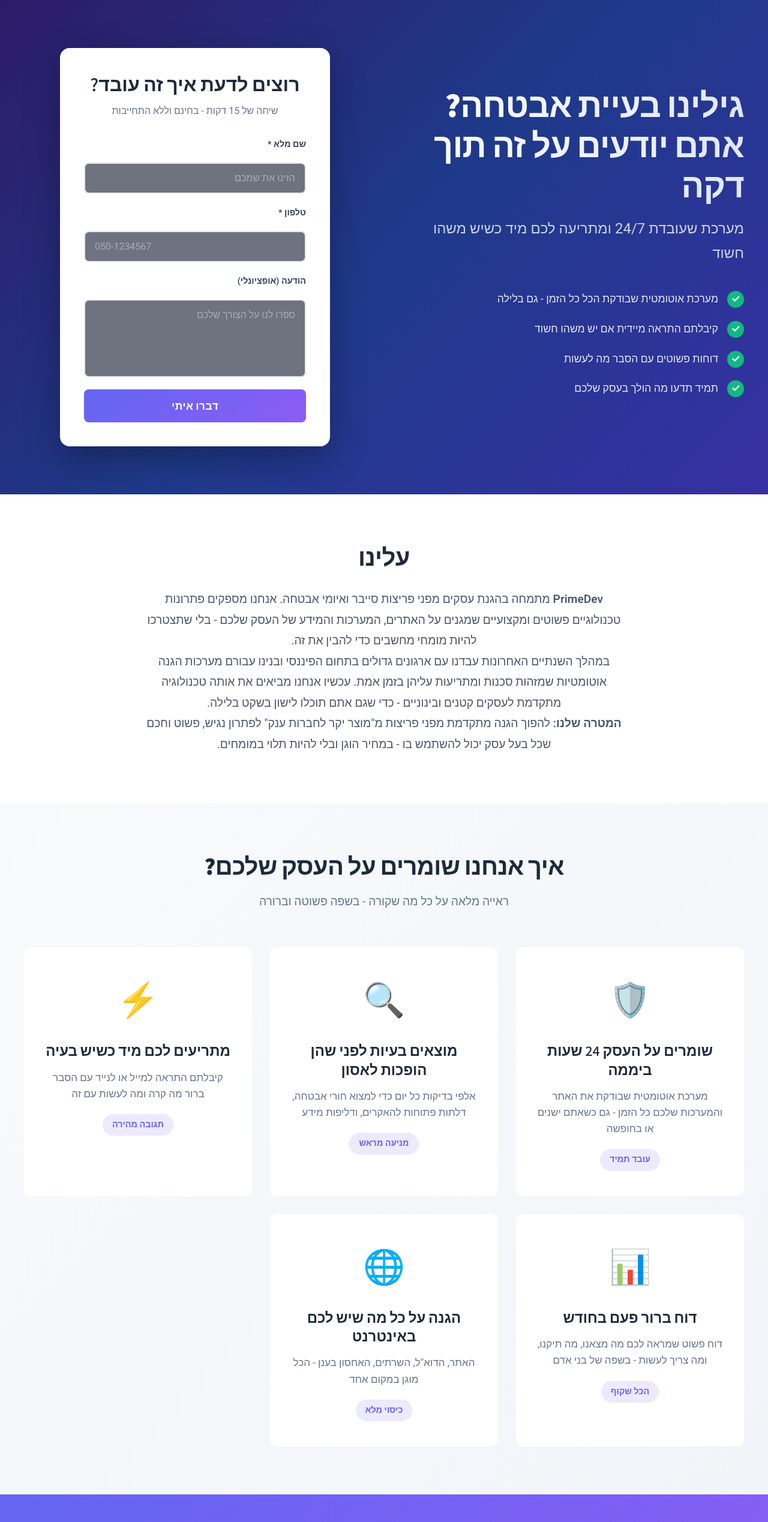
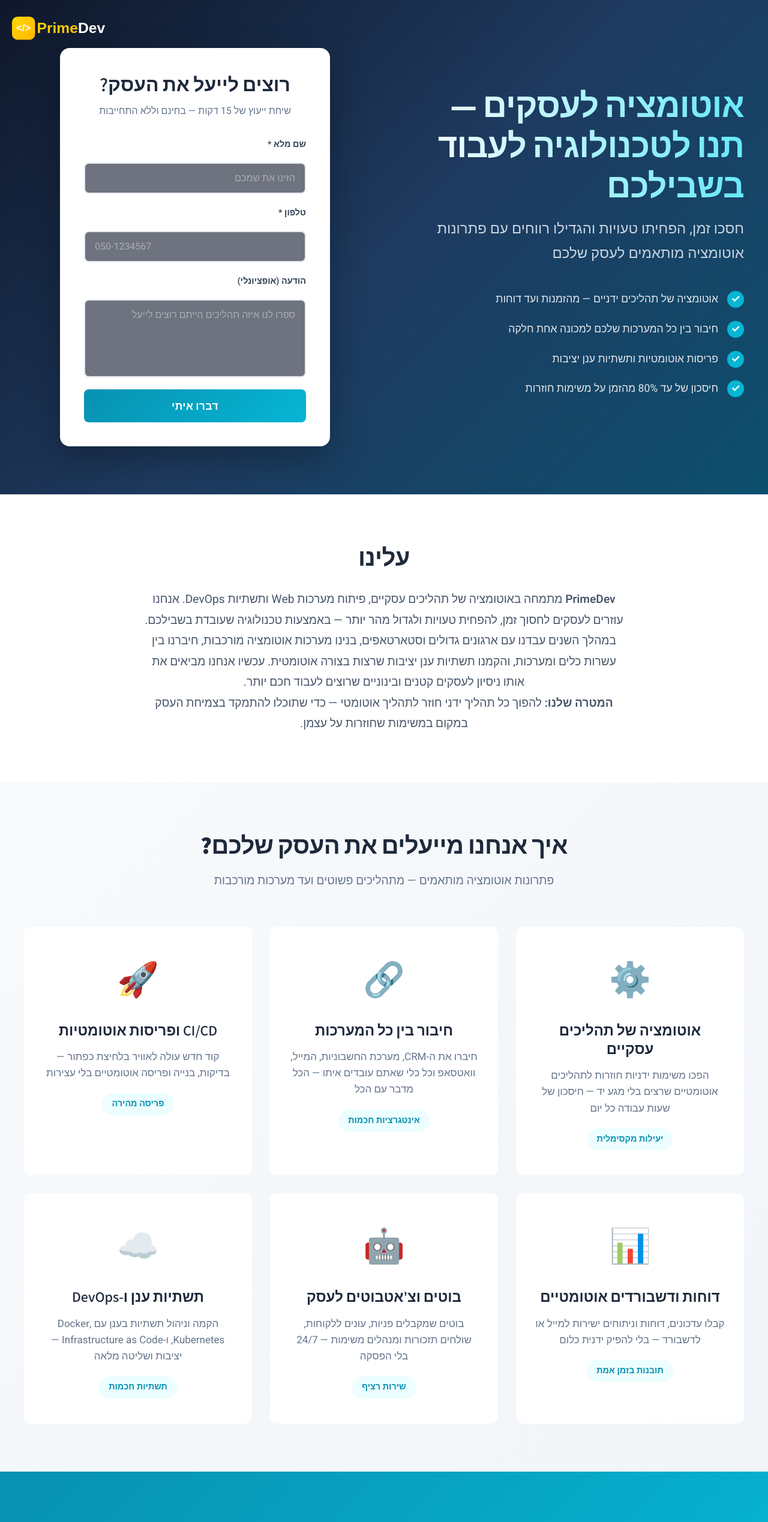
Before and after one commit to PrimeDev-IL/Portfolio, a React (Vite) app: page /landing in a window 1280 px wide. Shown: the top 2537 px of the page at 60% size. Built offline with nearby package versions, Linux system fonts and the light colour scheme.

Commit message:
Update Landing Page for Business Automation Services with content and style changes

```diff
--- a/src/assets/styles/cmps/LandingPage.css
+++ b/src/assets/styles/cmps/LandingPage.css
@@ -1,15 +1,44 @@
 /* Landing Page Styles */
 
 .landing-page {
-    background: linear-gradient(135deg, #667eea 0%, #764ba2 100%);
+    background: linear-gradient(135deg, #0f172a 0%, #1e293b 100%);
     min-height: 100vh;
     direction: rtl;
     scroll-behavior: smooth;
+    position: relative;
+}
+
+/* Landing Header */
+.landing-header {
+    position: absolute;
+    top: 0;
+    left: 20px;
+    z-index: 10;
+    padding: 20px 0;
+    direction: ltr;
+}
+
+.landing-logo {
+    display: block;
+    text-decoration: none;
+    transition: opacity 0.3s ease;
+    width: 200px;
+    height: 54px;
+}
+
+.landing-logo:hover {
+    opacity: 0.85;
+}
+
+.landing-logo svg {
+    display: block;
+    width: 100%;
+    height: 100%;
 }
 
 /* Hero Section */
 .landing-hero {
-    background: linear-gradient(135deg, #2d1b69 0%, #1e3a8a 50%, #3730a3 100%);
+    background: linear-gradient(135deg, #0f172a 0%, #1e3a5f 50%, #0d4f6e 100%);
     padding: 80px 20px;
     min-height: 90vh;
     display: flex;
@@ -38,7 +67,7 @@
     font-weight: 800;
     line-height: 1.2;
     margin-bottom: 20px;
-    background: linear-gradient(to right, #ffffff, #e0e7ff);
+    background: linear-gradient(to right, #ffffff, #67e8f9);
     -webkit-background-clip: text;
     -webkit-text-fill-color: transparent;
     background-clip: text;
@@ -67,7 +96,7 @@
 }
 
 .check-icon {
-    background: #10b981;
+    background: #06b6d4;
     color: white;
     width: 28px;
     height: 28px;
@@ -133,8 +162,8 @@
 .form-group input:focus,
 .form-group textarea:focus {
     outline: none;
-    border-color: #6366f1;
-    box-shadow: 0 0 0 3px rgba(99, 102, 241, 0.1);
+    border-color: #06b6d4;
+    box-shadow: 0 0 0 3px rgba(6, 182, 212, 0.1);
 }
 
 .cta-button {
@@ -152,13 +181,13 @@
 }
 
 .cta-button.primary {
-    background: linear-gradient(135deg, #6366f1, #8b5cf6);
+    background: linear-gradient(135deg, #0891b2, #06b6d4);
     color: white;
 }
 
 .cta-button.primary:hover {
     transform: translateY(-2px);
-    box-shadow: 0 10px 30px rgba(99, 102, 241, 0.4);
+    box-shadow: 0 10px 30px rgba(6, 182, 212, 0.4);
 }
 
 .cta-button.primary:disabled {
@@ -169,7 +198,7 @@
 
 .cta-button.secondary {
     background: white;
-    color: #6366f1;
+    color: #0891b2;
     display: inline-block;
     width: auto;
     padding: 18px 48px;
@@ -238,8 +267,8 @@
 
 .service-card:hover {
     transform: translateY(-5px);
-    border-color: #6366f1;
-    box-shadow: 0 10px 40px rgba(99, 102, 241, 0.2);
+    border-color: #06b6d4;
+    box-shadow: 0 10px 40px rgba(6, 182, 212, 0.2);
 }
 
 .service-icon {
@@ -261,8 +290,8 @@
 
 .service-target {
     display: inline-block;
-    background: #ede9fe;
-    color: #6366f1;
+    background: #ecfeff;
+    color: #0891b2;
     padding: 6px 16px;
     border-radius: 20px;
     font-size: 0.9rem;
@@ -271,7 +300,7 @@
 
 /* CTA Middle Section */
 .cta-middle {
-    background: linear-gradient(135deg, #6366f1, #8b5cf6);
+    background: linear-gradient(135deg, #0891b2, #06b6d4);
     padding: 80px 20px;
     text-align: center;
 }
@@ -309,7 +338,7 @@
     background: #f8fafc;
     padding: 40px;
     border-radius: 12px;
-    border-right: 4px solid #6366f1;
+    border-right: 4px solid #06b6d4;
 }
 
 .stars {
@@ -375,7 +404,7 @@
     background: #f8fafc;
     padding: 40px;
     border-radius: 12px;
-    border-right: 4px solid #6366f1;
+    border-right: 4px solid #06b6d4;
     text-align: center;
 }
 
@@ -448,7 +477,7 @@
 
 /* Final CTA Section */
 .final-cta {
-    background: linear-gradient(135deg, #2d1b69 0%, #1e3a8a 50%, #3730a3 100%);
+    background: linear-gradient(135deg, #0f172a 0%, #1e3a5f 50%, #0d4f6e 100%);
     padding: 80px 20px;
     text-align: center;
 }
--- a/src/cmps/LandingPage.jsx
+++ b/src/cmps/LandingPage.jsx
@@ -1,5 +1,5 @@
 import { useState } from "react";
-import { heroSectionIcons } from "./ApplicationCmps/svgIcons";
+import { heroSectionIcons, appHeaderIcons } from "./ApplicationCmps/svgIcons";
 
 export function LandingPage() {
     const [formData, setFormData] = useState({
@@ -42,7 +42,7 @@ export function LandingPage() {
                     name: formData.name,
                     phone: formData.phone,
                     message: formData.message,
-                    source: 'landing_page',
+                    source: 'automation_landing',
                     timestamp: new Date().toISOString()
                 })
             });
@@ -73,68 +73,81 @@ export function LandingPage() {
 
     const services = [
         {
-            icon: "🛡️",
-            title: "שומרים על העסק 24 שעות ביממה",
-            description: "מערכת אוטומטית שבודקת את האתר והמערכות שלכם כל הזמן - גם כשאתם ישנים או בחופשה",
-            target: "עובד תמיד"
+            icon: "⚙️",
+            title: "אוטומציה של תהליכים עסקיים",
+            description: "הפכו משימות ידניות חוזרות לתהליכים אוטומטיים שרצים בלי מגע יד — חיסכון של שעות עבודה כל יום",
+            target: "יעילות מקסימלית"
         },
         {
-            icon: "🔍",
-            title: "מוצאים בעיות לפני שהן הופכות לאסון",
-            description: "אלפי בדיקות כל יום כדי למצוא חורי אבטחה, דלתות פתוחות להאקרים, ודליפות מידע",
-            target: "מניעה מראש"
+            icon: "🔗",
+            title: "חיבור בין כל המערכות",
+            description: "חיברו את ה-CRM, מערכת החשבוניות, המייל, וואטסאפ וכל כלי שאתם עובדים איתו — הכל מדבר עם הכל",
+            target: "אינטגרציות חכמות"
         },
         {
-            icon: "⚡",
-            title: "מתריעים לכם מיד כשיש בעיה",
-            description: "קיבלתם התראה למייל או לנייד עם הסבר ברור מה קרה ומה לעשות עם זה",
-            target: "תגובה מהירה"
+            icon: "🚀",
+            title: "CI/CD ופריסות אוטומטיות",
+            description: "קוד חדש עולה לאוויר בלחיצת כפתור — בדיקות, בנייה ופריסה אוטומטיים בלי עצירות",
+            target: "פריסה מהירה"
         },
         {
             icon: "📊",
-            title: "דוח ברור פעם בחודש",
-            description: "דוח פשוט שמראה לכם מה מצאנו, מה תיקנו, ומה צריך לעשות - בשפה של בני אדם",
-            target: "הכל שקוף"
+            title: "דוחות ודשבורדים אוטומטיים",
+            description: "קבלו עדכונים, דוחות וניתוחים ישירות למייל או לדשבורד — בלי להפיק ידנית כלום",
+            target: "תובנות בזמן אמת"
         },
         {
-            icon: "🌐",
-            title: "הגנה על כל מה שיש לכם באינטרנט",
-            description: "האתר, הדוא\"ל, השרתים, האחסון בענן - הכל מוגן במקום אחד",
-            target: "כיסוי מלא"
+            icon: "🤖",
+            title: "בוטים וצ'אטבוטים לעסק",
+            description: "בוטים שמקבלים פניות, עונים ללקוחות, שולחים תזכורות ומנהלים משימות — 24/7 בלי הפסקה",
+            target: "שירות רציף"
+        },
+        {
+            icon: "☁️",
+            title: "תשתיות ענן ו-DevOps",
+            description: "הקמה וניהול תשתיות בענן עם Docker, Kubernetes, ו-Infrastructure as Code — יציבות ושליטה מלאה",
+            target: "תשתיות חכמות"
         }
     ];
 
     return (
         <div className="landing-page">
+            {/* Landing Header with Logo */}
+            <header className="landing-header">
+                <a href="/" className="landing-logo" aria-label="PrimeDev - דף הבית">
+                    {appHeaderIcons.appLogo}
+                </a>
+            </header>
+
             {/* Hero Section with Form */}
             <section id="hero" className="landing-hero">
                 <div className="landing-container">
                     <div className="hero-grid">
                         <div className="hero-content">
                             <h1 className="main-headline">
-                                גילינו בעיית אבטחה? אתם יודעים על זה תוך דקה
+                                אוטומציה לעסקים — תנו לטכנולוגיה לעבוד בשבילכם
                             </h1>
                             <p className="sub-headline">
-                                מערכת שעובדת 24/7 ומתריעה לכם מיד כשיש משהו חשוד
+                                חסכו זמן, הפחיתו טעויות והגדילו רווחים עם פתרונות אוטומציה מותאמים לעסק שלכם
                             </p>
 
                             {/* Key Benefits */}
                             <ul className="benefits-list">
                                 <li>
                                     <span className="check-icon">✓</span>
-                                    מערכת אוטומטית שבודקת הכל כל הזמן - גם בלילה
+                                    אוטומציה של תהליכים ידניים — מהזמנות ועד דוחות
                                 </li>
                                 <li>
                                     <span className="check-icon">✓</span>
-                                    קיבלתם התראה מיידית אם יש משהו חשוד
+                                    חיבור בין כל המערכות שלכם למכונה אחת חלקה
                                 </li>
                                 <li>
                                     <span className="check-icon">✓</span>
-                                    דוחות פשוטים עם הסבר מה לעשות
+                                    פריסות אוטומטיות ותשתיות ענן יציבות
                                 </li>
                                 <li>
                                     <span className="check-icon">✓</span>
-                                    תמיד תדעו מה הולך בעסק שלכם
+                                    חיסכון של עד 80% מהזמן על משימות חוזרות
                                 </li>
                             </ul>
                         </div>
@@ -142,8 +155,8 @@ export function LandingPage() {
                         {/* Lead Form */}
                         <div id="lead-form" className="lead-form-wrapper">
                             <div className="lead-form-card">
-                                <h3>רוצים לדעת איך זה עובד?</h3>
-                                <p className="form-subtitle">שיחה של 15 דקות - בחינם וללא התחייבות</p>
+                                <h3>רוצים לייעל את העסק?</h3>
+                                <p className="form-subtitle">שיחת ייעוץ של 15 דקות — בחינם וללא התחייבות</p>
 
                                 <form onSubmit={handleSubmit} className="lead-form">
                                     <div className="form-group">
@@ -180,7 +193,7 @@ export function LandingPage() {
                                             value={formData.message}
                                             onChange={handleInputChange}
                                             rows="3"
-                                            placeholder="ספרו לנו על הצורך שלכם"
+                                            placeholder="ספרו לנו איזה תהליכים הייתם רוצים לייעל"
                                         />
                                     </div>
 
@@ -199,18 +212,17 @@ export function LandingPage() {
                 <div className="landing-container">
                     <h2>עלינו</h2>
                     <p className="about-text">
-                        <strong>PrimeDev</strong> מתמחה בהגנת עסקים מפני פריצות סייבר ואיומי אבטחה.
-                        אנחנו מספקים פתרונות טכנולוגיים פשוטים ומקצועיים שמגנים על האתרים, המערכות והמידע של העסק שלכם -
-                        בלי שתצטרכו להיות מומחי מחשבים כדי להבין את זה.
+                        <strong>PrimeDev</strong> מתמחה באוטומציה של תהליכים עסקיים, פיתוח מערכות Web ותשתיות DevOps.
+                        אנחנו עוזרים לעסקים לחסוך זמן, להפחית טעויות ולגדול מהר יותר — באמצעות טכנולוגיה שעובדת בשבילכם.
                     </p>
                     <p className="about-text">
-                        במהלך השנתיים האחרונות עבדנו עם ארגונים גדולים בתחום הפיננסי ובנינו עבורם מערכות הגנה אוטומטיות
-                        שמזהות סכנות ומתריעות עליהן בזמן אמת. עכשיו אנחנו מביאים את אותה טכנולוגיה מתקדמת לעסקים קטנים ובינוניים -
-                        כדי שגם אתם תוכלו לישון בשקט בלילה.
+                        במהלך השנים עבדנו עם ארגונים גדולים וסטארטאפים, בנינו מערכות אוטומציה מורכבות, חיברנו בין
+                        עשרות כלים ומערכות, והקמנו תשתיות ענן יציבות שרצות בצורה אוטומטית. עכשיו אנחנו מביאים את
+                        אותו ניסיון לעסקים קטנים ובינוניים שרוצים לעבוד חכם יותר.
                     </p>
                     <p className="about-text">
-                        <strong>המטרה שלנו:</strong> להפוך הגנה מתקדמת מפני פריצות מ"מוצר יקר לחברות ענק" לפתרון נגיש, פשוט וחכם
-                        שכל בעל עסק יכול להשתמש בו - במחיר הוגן ובלי להיות תלוי במומחים.
+                        <strong>המטרה שלנו:</strong> להפוך כל תהליך ידני חוזר לתהליך אוטומטי — כדי שתוכלו להתמקד
+                        בצמיחת העסק במקום במשימות שחוזרות על עצמן.
                     </p>
                 </div>
             </section>
@@ -218,9 +230,9 @@ export function LandingPage() {
             {/* Services Section */}
             <section className="services-section">
                 <div className="landing-container">
-                    <h2>איך אנחנו שומרים על העסק שלכם?</h2>
+                    <h2>איך אנחנו מייעלים את העסק שלכם?</h2>
                     <p className="section-subtitle">
-                        ראייה מלאה על כל מה שקורה - בשפה פשוטה וברורה
+                        פתרונות אוטומציה מותאמים — מתהליכים פשוטים ועד מערכות מורכבות
                     </p>
 
                     <div className="services-grid">
@@ -239,9 +251,9 @@ export function LandingPage() {
             {/* CTA Middle Section */}
             <section className="cta-middle">
                 <div className="landing-container">
-                    <h2>רוצים לישון בשקט? בואו נדבר</h2>
+                    <h2>רוצים לחסוך שעות עבודה כל שבוע? בואו נדבר</h2>
                     <a href="#lead-form" className="cta-button secondary">
-                        יצירת קשר עכשיו
+                        בואו נייעל את העסק שלכם
                     </a>
                 </div>
             </section>
@@ -249,35 +261,33 @@ export function LandingPage() {
             {/* Experience & Credentials Section */}
             <section className="testimonials-section">
                 <div className="landing-container">
-                    <h2>הניסיון שלנו</h2>
+                    <h2>למה לבחור ב-PrimeDev?</h2>
 
                     <div className="credentials-grid">
                         <div className="credential-card">
-                            <div className="credential-icon">🏦</div>
-                            <h3>עבדנו עם החברות הגדולות</h3>
+                            <div className="credential-icon">🏢</div>
+                            <h3>ניסיון עם ארגונים גדולים</h3>
                             <p className="credential-text">
-                                במשך שנתיים בנינו מערכות הגנה אוטומטיות לחברות פיננסיות גדולות -
-                                אותן חברות שבנקים וחברות ביטוח סומכים עליהן כדי לשמור על הכסף והמידע שלכם.
+                                בנינו מערכות אוטומציה מורכבות לארגונים פיננסיים גדולים —
+                                כולל Playbooks, תהליכי CI/CD, אינטגרציות בין מערכות ודשבורדים אוטומטיים.
                             </p>
                         </div>
 
                         <div className="credential-card">
-                            <div className="credential-icon">🔒</div>
-                            <h3>מומחים באבטחת מידע</h3>
+                            <div className="credential-icon">⚡</div>
+                            <h3>מומחים באוטומציה ו-DevOps</h3>
                             <p className="credential-text">
-                                ניסיון רב שנים בעבודה עם צוותי אבטחה בארגונים גדולים,
-                                בניית מערכות שמזהות סכנות ומתריעות עליהן אוטומטית -
-                                לפני שהן הופכות לבעיה אמיתית.
+                                ניסיון רב שנים בבניית פתרונות אוטומציה — מסקריפטים פשוטים ועד
+                                מערכות SOAR מורכבות, תשתיות ענן ותהליכי פריסה אוטומטיים.
                             </p>
                         </div>
 
                         <div className="credential-card">
-                            <div className="credential-icon">⚙️</div>
-                            <h3>יודעים לבנות מערכות שעובדות</h3>
+                            <div className="credential-icon">🎯</div>
+                            <h3>פתרונות מותאמים לעסק שלכם</h3>
                             <p className="credential-text">
-                                מומחיות בבניית אתרים ומערכות אינטרנט מורכבות,
-                                אוטומציות חכמות שחוסכות זמן וכסף,
-                                ופתרונות מותאמים בדיוק לצרכים שלכם.
+                                לא פתרונות גנריים — אנחנו מבינים את התהליכים שלכם ובונים
+                                אוטומציות שמתאימות בדיוק לצרכים, לתקציב ולקצב הצמיחה של העסק.
                             </p>
                         </div>
                     </div>
@@ -299,11 +309,11 @@ export function LandingPage() {
             {/* Partners/Trust Section */}
             <section className="trust-section">
                 <div className="landing-container">
-                    <h3>סטטיסטיקות שחשוב לדעת</h3>
+                    <h3>המספרים מדברים בעד עצמם</h3>
                     <div className="partners-logos">
-                        <div className="partner-badge">📊 60% מהעסקים הקטנים נסגרים תוך 6 חודשים מפריצה</div>
-                        <div className="partner-badge">⏱️ 200 ימים ממוצע לגילוי פריצה</div>
-                        <div className="partner-badge">💰 150,000₪ עלות ממוצעת לנזק ראשוני</div>
+                        <div className="partner-badge">⚡ עד 80% חיסכון בזמן על משימות חוזרות</div>
+                        <div className="partner-badge">🔗 100+ אינטגרציות בין מערכות</div>
+                        <div className="partner-badge">🚀 פריסות אוטומטיות בלחיצת כפתור</div>
                     </div>
                 </div>
             </section>
@@ -311,7 +321,7 @@ export function LandingPage() {
             {/* Final CTA Section */}
             <section className="final-cta">
                 <div className="landing-container">
-                    <h2>אל תחכו עד שיהיה מאוחר מדי - בואו נבדוק את המצב עכשיו</h2>
+                    <h2>מוכנים לייעל את העסק? השאירו פרטים ונחזור אליכם היום</h2>
 
                     {/* Second Form */}
                     <div className="final-form-wrapper">
```
Also changed, not shown: plan/001-automation-business-landing.md (added, +61 -0 lines), 1 other file (tests, documents, lock files or other folders).
